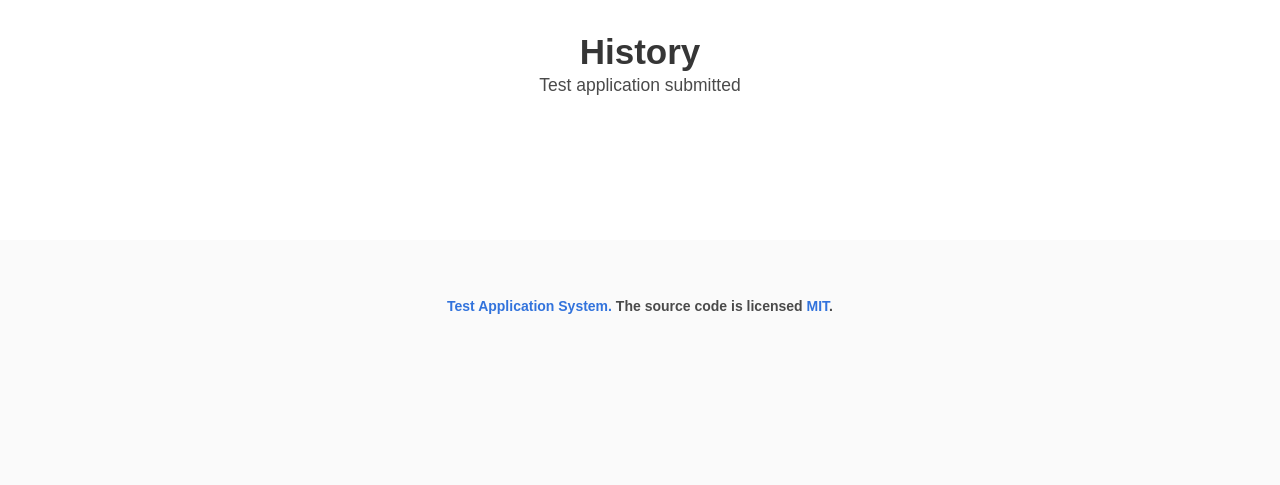
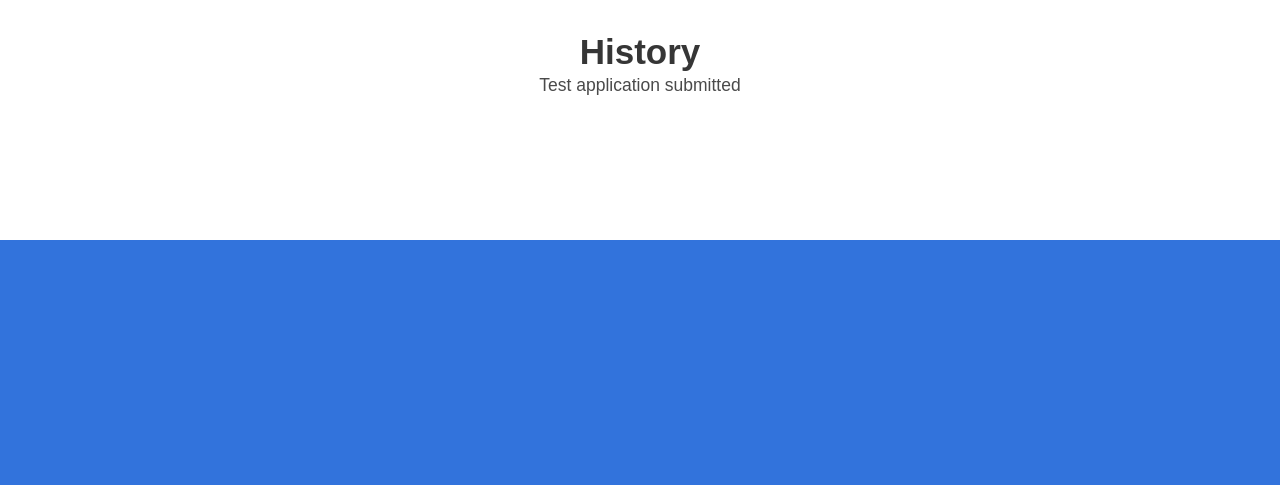
Before and after one commit to tblxdezhu/TestApplications, a Flask app: page / in a window 1280 px wide. Shown: the part 824-1309 px from the top of the page. After the commit the page ends 1064 px from the top, so only its background shows below. Run offline with Flask 2, Linux system fonts and the light colour scheme; data that the repository does not hold is empty; some libraries are stand-ins or nearby versions.

Commit message:
delete footer in index

```diff
--- a/templates/index.html
+++ b/templates/index.html
@@ -28,7 +28,7 @@
                 </a>
                 <div class="navbar-dropdown">
                     <a class="navbar-item " href="/management" id="Admin">
-                        Management application
+                        Manage application
                     </a>
                     <a class="navbar-item " href="/version" id="version">
                         Release note
@@ -184,15 +184,15 @@
 </section>
 
 <!-- Footer -->
-<footer class="footer">
-    <div class="section-heading">
-        <p>
-            <strong><a href="https://github.com/tblxdezhu/TestApplications">Test Application System.</a></strong> The
-            source code is licensed
-            <a href="http://opensource.org/licenses/mit-license.php">MIT</a>.
-        </p>
-    </div>
-</footer>
+{#<footer class="footer">#}
+{#    <div class="section-heading">#}
+{#        <p>#}
+{#            <strong><a href="https://github.com/tblxdezhu/TestApplications">Test Application System.</a></strong> The#}
+{#            source code is licensed#}
+{#            <a href="http://opensource.org/licenses/mit-license.php">MIT</a>.#}
+{#        </p>#}
+{#    </div>#}
+{#</footer>#}
 </body>
 
 </html>
```
